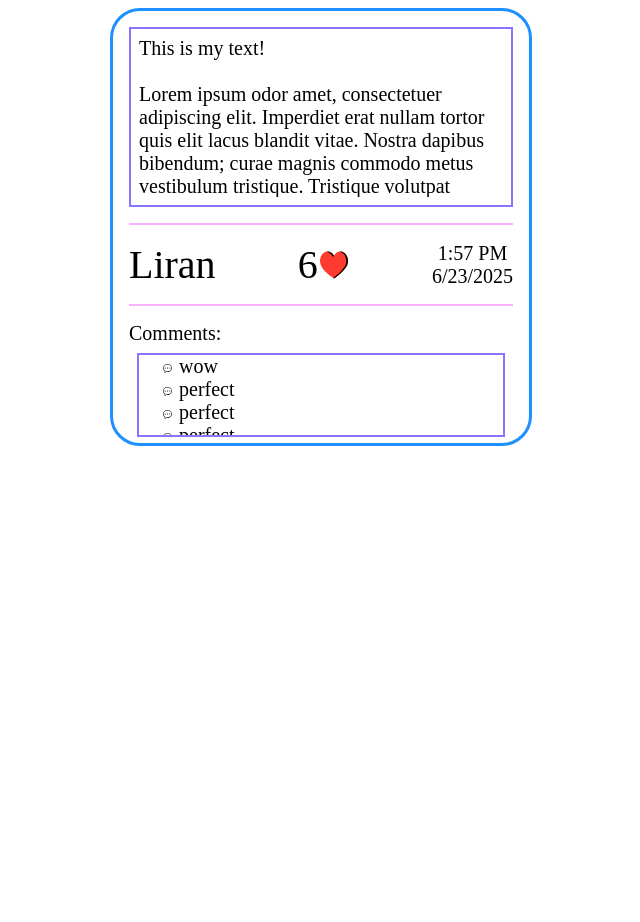
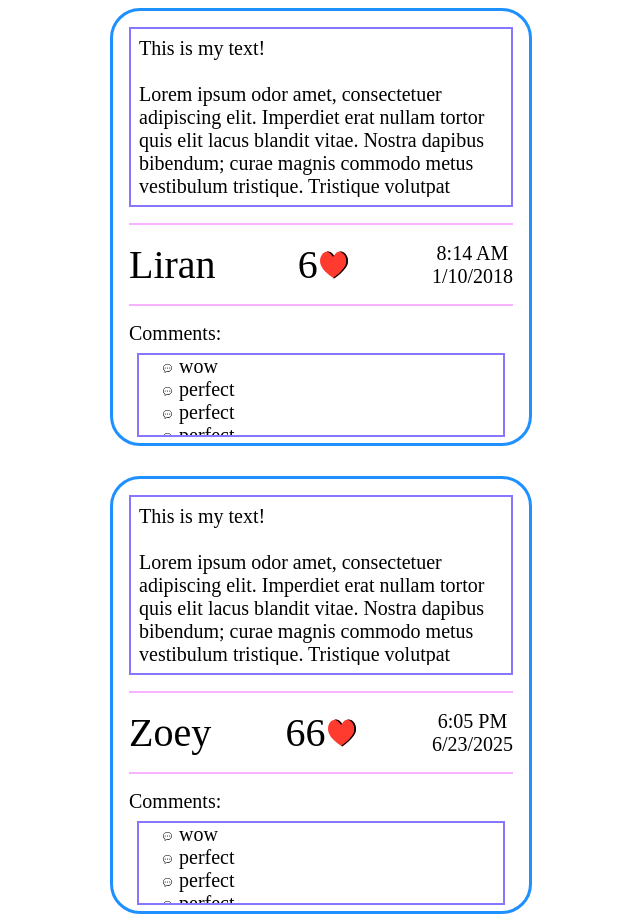
Before and after one commit to LiranManzouri/KeremNet, a React (Create React App) app in the folder kerem-net/: page / in a window 1280 px wide. Shown: the whole page, without its empty margins (319-959 px from the left). Before the commit the page ends 800 px from the top, so only its background shows below. Built offline with nearby package versions, Linux system fonts and the light colour scheme.

Commit message:
Added a posts.json which saves the posts

```diff
--- a/kerem-net/src/App.tsx
+++ b/kerem-net/src/App.tsx
@@ -1,29 +1,22 @@
 import React from 'react';
 import Post from "./features/Post/post";
 import './app.css'
+import postsJson from './posts.json'
 
 function App() {
-    const username: string = 'Liran';
-    const likes: number = 6;
-    const uploadDate: Date = new Date();
-    const text: string = 'This is my text!\n\nLorem ipsum odor amet, consectetuer adipiscing elit. Imperdiet erat nullam tortor quis elit lacus' +
-        ' blandit vitae. Nostra dapibus bibendum; curae magnis commodo metus vestibulum tristique. Tristique' +
-        ' volutpat consectetur congue lorem pharetra habitant. Sodales gravida egestas venenatis dignissim' +
-        ' molestie cursus porta. Massa lacus pulvinar aliquam mi tristique.\n\n' +
-        'Non etiam tempor id arcu magna ante eget. Nec per posuere cubilia cras porttitor condimentum' +
-        ' orci suscipit. Leo maecenas in tristique, himenaeos elementum placerat. Taciti rutrum nostra,' +
-        ' eget cursus velit ultricies. Quam molestie tellus himenaeos cubilia congue vivamus ultricies.' +
-        ' Interdum praesent ut penatibus fames eros ad consectetur sed.';
 
-    const comments: string[] = ['wow', 'perfect', 'perfect', 'perfect', 'perfect', 'perfect'];
+    const posts = postsJson.posts;
 
     return (
         <div className={'app'}>
-            <Post username={username}
-                  likes={likes}
-                  uploadTime={uploadDate}
-                  text={text}
-                  comments={comments}></Post>
+            {
+                posts.map(post =>
+                    <Post username={post.username}
+                          likes={post.likes}
+                          uploadTime={new Date(post.uploadDate)}
+                          text={post.text}
+                          comments={post.comments}></Post>)
+            }
         </div>
     );
 }
--- a/kerem-net/src/app.css
+++ b/kerem-net/src/app.css
@@ -1,6 +1,8 @@
 .app {
     display: flex;
+    flex-direction: column;
     justify-content: center;
     align-items: center;
     font-size: 2.5vmin;
+    gap: 30px;
 }
--- /dev/null
+++ b/kerem-net/src/posts.json
@@ -0,0 +1,32 @@
+{
+  "posts": [
+    {
+      "username": "Liran",
+      "likes": 6,
+      "uploadDate": "2018-01-10T08:14",
+      "text": "This is my text!\n\nLorem ipsum odor amet, consectetuer adipiscing elit. Imperdiet erat nullam tortor quis elit lacus blandit vitae. Nostra dapibus bibendum; curae magnis commodo metus vestibulum tristique. Tristique volutpat consectetur congue lorem pharetra habitant. Sodales gravida egestas venenatis dignissim molestie cursus porta. Massa lacus pulvinar aliquam mi tristique.\n\n Non etiam tempor id arcu magna ante eget. Nec per posuere cubilia cras porttitor condimentum orci suscipit. Leo maecenas in tristique, himenaeos elementum placerat. Taciti rutrum nostra, eget cursus velit ultricies. Quam molestie tellus himenaeos cubilia congue vivamus ultricies. Interdum praesent ut penatibus fames eros ad consectetur sed.",
+      "comments": [
+        "wow",
+        "perfect",
+        "perfect",
+        "perfect",
+        "perfect",
+        "perfect"
+      ]
+    },
+    {
+      "username": "Zoey",
+      "likes": 66,
+      "uploadDate": "2025-06-23T18:05",
+      "text": "This is my text!\n\nLorem ipsum odor amet, consectetuer adipiscing elit. Imperdiet erat nullam tortor quis elit lacus blandit vitae. Nostra dapibus bibendum; curae magnis commodo metus vestibulum tristique. Tristique volutpat consectetur congue lorem pharetra habitant. Sodales gravida egestas venenatis dignissim molestie cursus porta. Massa lacus pulvinar aliquam mi tristique.\n\n Non etiam tempor id arcu magna ante eget. Nec per posuere cubilia cras porttitor condimentum orci suscipit. Leo maecenas in tristique, himenaeos elementum placerat. Taciti rutrum nostra, eget cursus velit ultricies. Quam molestie tellus himenaeos cubilia congue vivamus ultricies. Interdum praesent ut penatibus fames eros ad consectetur sed.",
+      "comments": [
+        "wow",
+        "perfect",
+        "perfect",
+        "perfect",
+        "perfect",
+        "perfect"
+      ]
+    }
+  ]
+}
```
